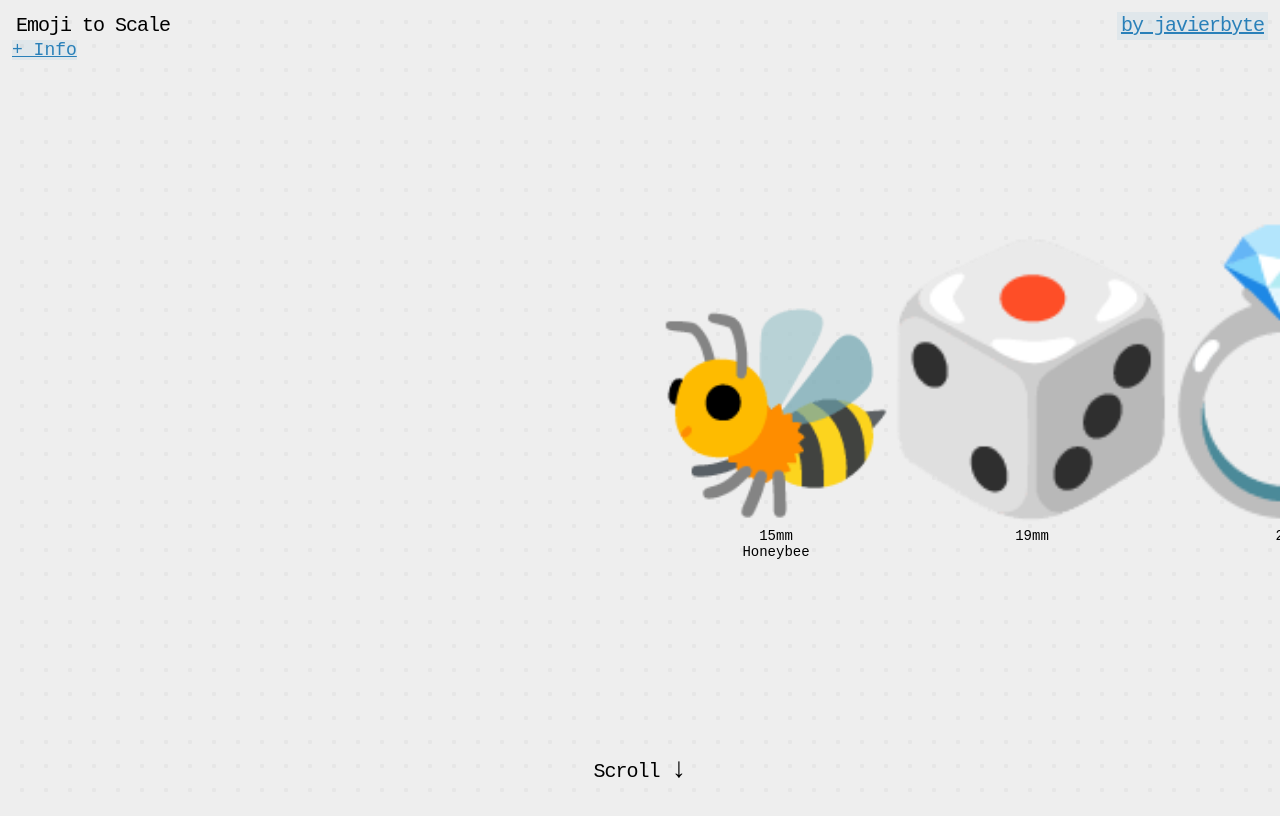
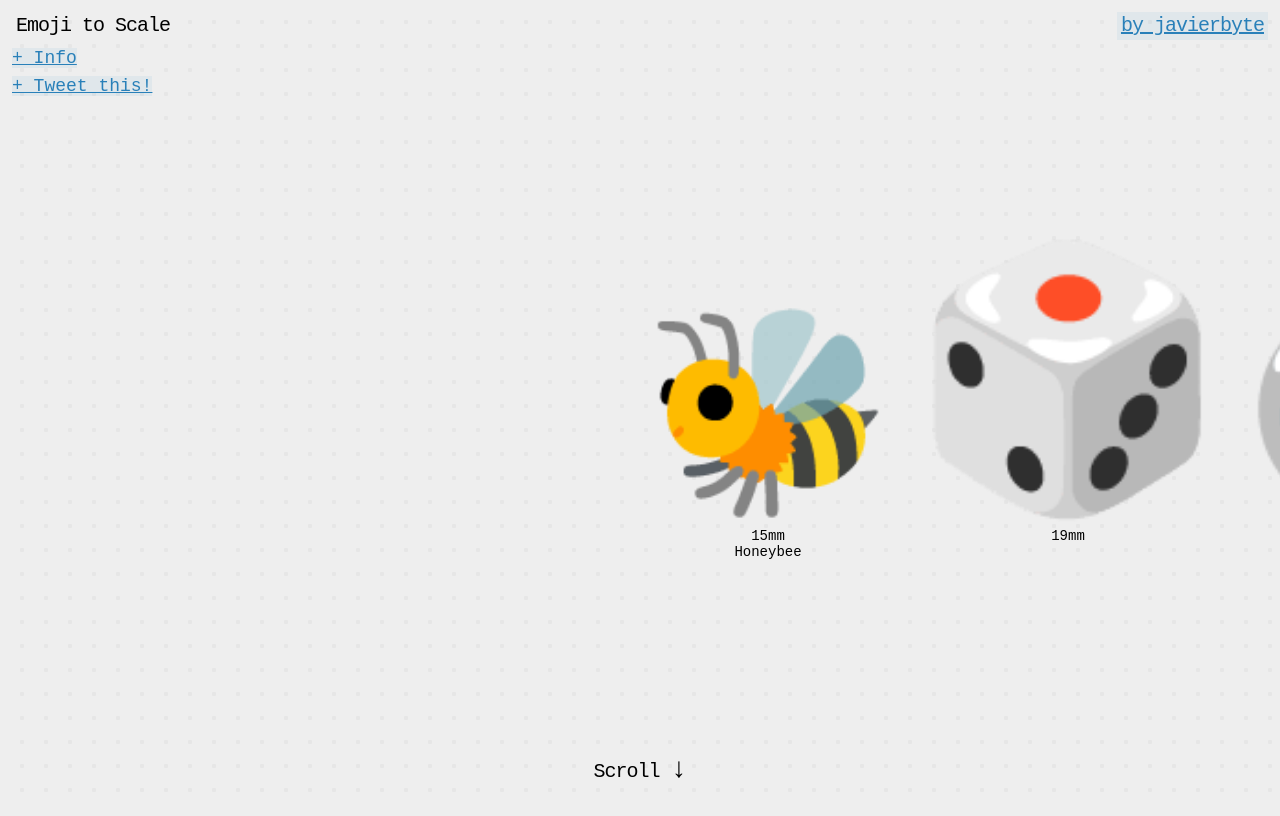
Before and after one commit to maxwill87/emoji-to-scale, a React (Create React App) app: page / in a window 1280 px wide. Shown: the top 816 px of the page. Built offline with nearby package versions, Linux system fonts and the light colour scheme.

Commit message:
Data updates

```diff
--- a/package.json
+++ b/package.json
@@ -3,8 +3,8 @@
   "description": "Your favorite emojis. To scale (more or less).",
   "version": "1.0.0",
   "private": true,
-  "homepage_final": "https://javier.xyz/emoji-to-scale/",
-  "homepage": "https://emoji-to-scale.vercel.app",
+  "homepage": "https://javier.xyz/emoji-to-scale/",
+  "homepage_vercel": "https://emoji-to-scale.vercel.app",
   "dependencies": {
     "react": "^17.0.2",
     "react-dom": "^17.0.2",
--- a/src/app.jsx
+++ b/src/app.jsx
@@ -1,5 +1,7 @@
 import { useEffect, useState, Fragment } from 'react';
 import { getData } from './getData.js';
+
+const WIDTH = 300;
 
 function parseSize(size) {
   if (size < 2) {
@@ -23,7 +25,7 @@ function App() {
   useEffect(() => {
     getData().then((res) => {
       dataSet(res);
-      document.body.style.height = `${256 * res.length + window.innerHeight}px`;
+      document.body.style.height = `${WIDTH * res.length + window.innerHeight}px`;
     });
 
     function loop() {
@@ -41,7 +43,14 @@ function App() {
       <div className="header">
         <div>
           <h1>Emoji to Scale</h1>
-          <a href="https://github.com/javierbyte/emoji-to-scale">+ Info</a>
+          <div style={{ marginTop: 8 }}>
+            <a href="https://github.com/javierbyte/emoji-to-scale">+ Info</a>
+          </div>
+          <div style={{ marginTop: 8 }}>
+            <a href="https://twitter.com/intent/tweet?text=Visualize%20emojis%20to%20scale.%20The%20chicken%20is%20not%20bigger%20than%20the%20car%20anymore!%20%F0%9F%90%93%F0%9F%9A%97%0A%20http%3A//javier.xyz/emoji-to-scale/">
+              + Tweet this!
+            </a>
+          </div>
         </div>
         <div style={{ flex: 1 }} />
         <a href="https://javier.xyz/">
@@ -65,13 +74,13 @@ function App() {
               relativeDistance * 0.25 + (0.75 * (relativeDistance + width * 0.5)) / 2;
           }
 
-          compoundDistance += 256;
+          compoundDistance += WIDTH;
 
-          if (relativeDistance < -256 || relativeDistance > width) {
+          if (relativeDistance < -WIDTH || relativeDistance > width) {
             return null;
           }
 
-          let emojisToScale = [Math.floor(scroll / 256), Math.ceil(scroll / 256)];
+          let emojisToScale = [Math.floor(scroll / WIDTH), Math.ceil(scroll / WIDTH)];
 
           emojisToScale = emojisToScale
             .map((idx) => {
@@ -81,23 +90,31 @@ function App() {
             })
             .map((idx) => data[idx]);
 
-          const floorCeilProgress = (scroll / 256) % 1;
+          const floorCeilProgress = (scroll / WIDTH) % 1;
           const floatScale =
             floorCeilProgress * emojisToScale[1][1] + (1 - floorCeilProgress) * emojisToScale[0][1];
 
           const calculatedScale = Math.min(size / floatScale, 1000);
 
+          let opacity = 1;
+          if (calculatedScale > 3) {
+            const diff = (calculatedScale - 3) / 8;
+            opacity = Math.max(1 - diff, 0);
+          }
+
           return (
             <div
               className="emoji-container"
               style={{
-                transform: `translatex(${relativeDistance}px)`
+                // transform: `translatex(${relativeDistance}px)`
+                left: `${relativeDistance}px`
               }}
               key={emoji}
             >
               <div
                 className="emoji"
                 style={{
+                  opacity,
                   transform: `scale(${calculatedScale}) translateY(10%)`
                 }}
               >
```
Also changed, not shown: src/data/nature.csv, src/data/random.csv, src/data/travel.csv, 1 other file (tests, documents, lock files or other folders).
